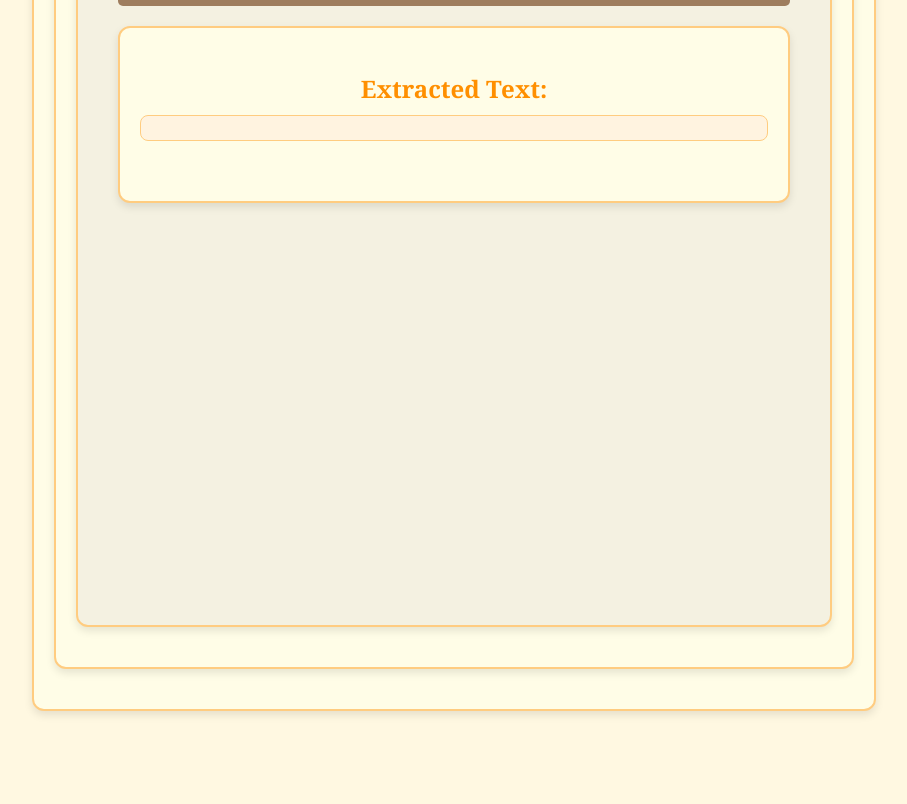
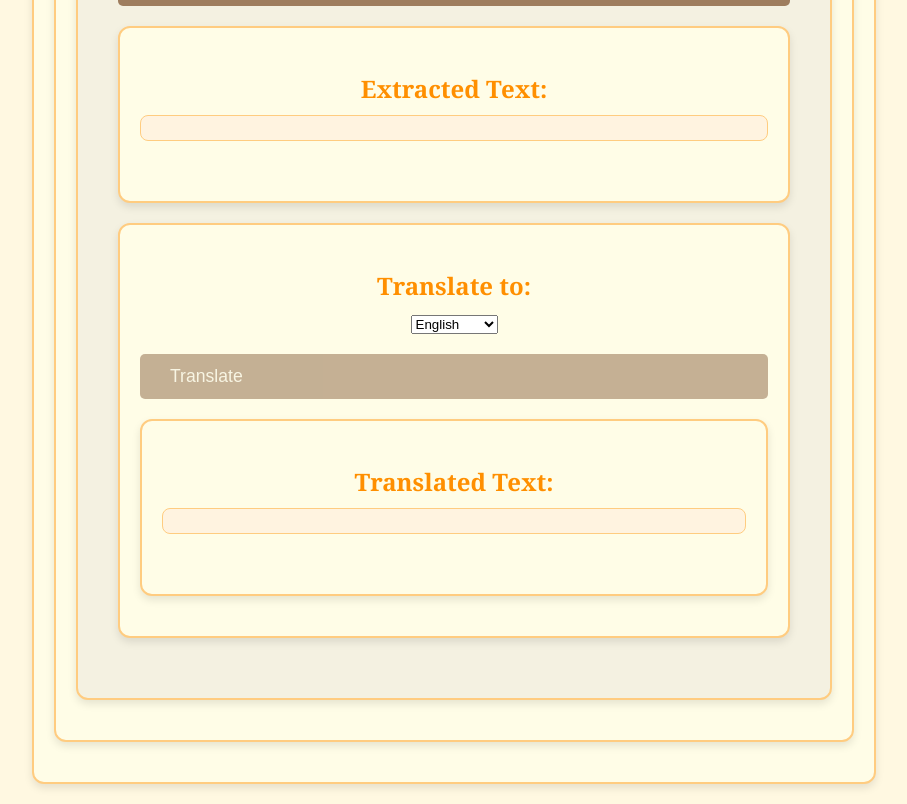
Before and after one commit to C-Sakthi-Maheswari/Legal-Eagle, a React (Create React App) app: page /text-recognition in a window 1280 px wide. Shown: the part 838-1642 px from the top of the page, without its empty margins (186-1093 px from the left). Before the commit the page ends 1569 px from the top, so only its background shows below. Built offline with nearby package versions, Linux system fonts and the light colour scheme; no server answers; the HTML template or start-up script is replaced by a standard one.

Commit message:
added the translation

```diff
--- a/src/TextRecognition.js
+++ b/src/TextRecognition.js
@@ -1,40 +1,56 @@
-import React,{ useState, useEffect } from 'react';
+import React, { useState, useEffect } from 'react';
 import './TextRecognition.css';
-
-
-// function TextRecognition() {
-//   return (
-//     <div>
-//       <h2>Text Recognition & Simplification</h2>
-//       <p>Recognize and simplify complex legal documents with ease.</p>
-//     </div>
-//   );
-// }
-
-// export default TextRecognition;
-
 
 const TextRecognition = () => {
   const [file, setFile] = useState(null);
   const [text, setText] = useState('');
+  const [translatedText, setTranslatedText] = useState('');
+  const [targetLanguage, setTargetLanguage] = useState('en'); // Default to English
 
+  const handleLanguageChange = (event) => {
+    setTargetLanguage(event.target.value);
+    setTranslatedText('');
+  };
+
+  const handleTranslate = async () => {
+    if (!text) {
+      setTranslatedText('No text to translate.');
+      return;
+    }
+
+    try {
+      const response = await fetch(`/translate/${encodeURIComponent(text)}/${targetLanguage}`, {
+        method: 'GET', // Using GET instead of POST since we're passing data in the URL
+      });
+
+      if (!response.ok) {
+        const errorData = await response.json();
+        throw new Error(errorData.error || `HTTP error! status: ${response.status}`);
+      }
+
+      const data = await response.json();
+      setTranslatedText(data.translated_text);
+
+    } catch (error) {
+      console.error('Translation error:', error);
+      setTranslatedText(`Translation error: ${error.message}`);
+    }
+  };
 
   useEffect(() => {
     fetch('/members') // Adjust URL as per your backend
       .then((response) => response.json())
       .then((data) => {
-        console.log(data);// Assuming your backend sends { "members": [...] }
+        console.log(data); // Assuming your backend sends { "members": [...] }
       })
       .catch((error) => console.error('Error fetching data:', error));
   }, []);
 
   const handleFileChange = (e) => {
     setFile(e.target.files[0]);
-
   };
 
   const handleSubmit = async (e) => {
-
     e.preventDefault();
     if (!file) {
       setText('No file selected.');
@@ -56,7 +72,7 @@ const TextRecognition = () => {
       const data = await response.json();
 
       if (response.ok) {
-        setText(data.extracted_text);  // Display the extracted text
+        setText(data.extracted_text); // Display the extracted text
       } else {
         setText('Error extracting text.');
       }
@@ -81,6 +97,21 @@ const TextRecognition = () => {
         <h3>Extracted Text:</h3>
         <p>{text}</p>
       </div>
+      <div>
+        <h3>Translate to:</h3>
+        <select value={targetLanguage} onChange={handleLanguageChange}>
+          <option value="en">English</option>
+          <option value="hi">Hindi</option>
+          <option value="ml">Malayalam</option>
+        </select>
+        <button type="button" onClick={handleTranslate} disabled={!text}>
+          Translate
+        </button>
+        <div>
+          <h3>Translated Text:</h3>
+          <p>{translatedText}</p>
+        </div>
+      </div>
     </div>
   );
 };
```
Also changed, not shown: 1 other file (tests, documents, lock files or other folders).
